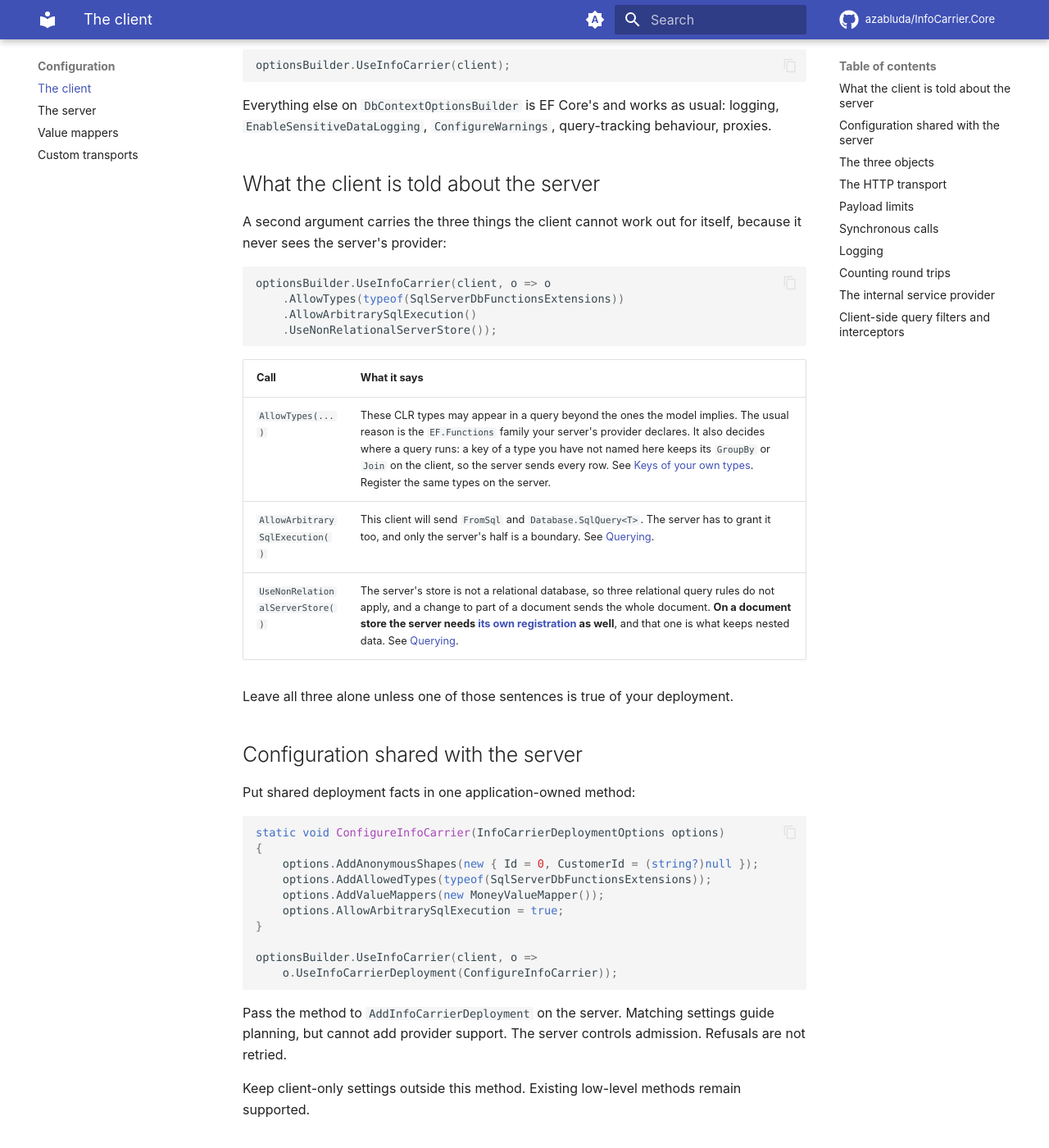
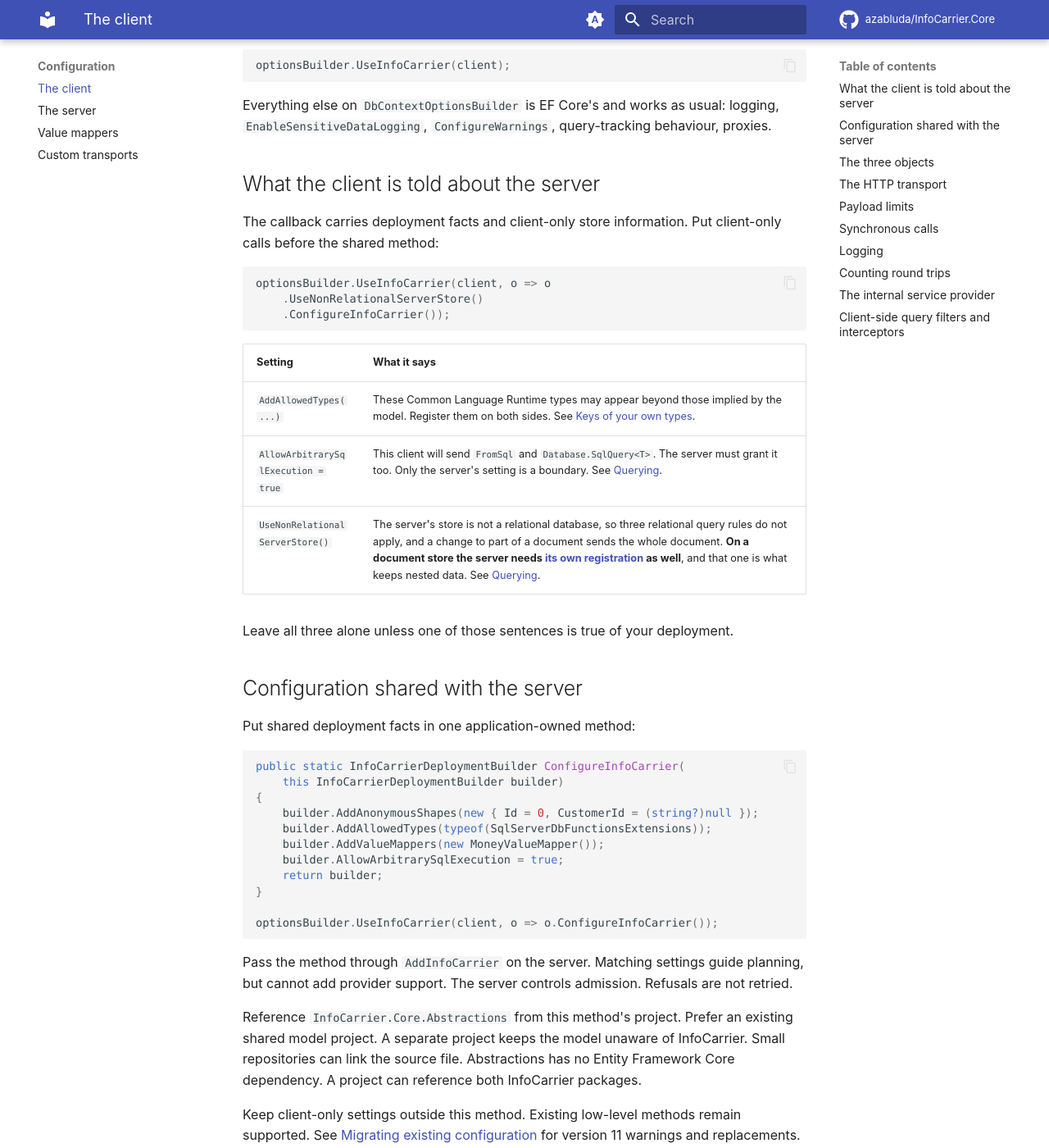
Before and after one commit to azabluda/InfoCarrier.Core, an MkDocs documentation site: the page built from website/docs/configuration/client.md, in a window 1280 px wide and 1400 px high, scrolled down 235 px. Shown: the whole window at 82% size. Built offline with MkDocs 1.6.1 and Material for MkDocs 9.7.7, drawn with Linux system fonts in a browser that asks for light colours; comment, search, counter and statistics services are not loaded.

Commit message:
docs: recommend shared deployment configuration

````diff
--- a/website/docs/configuration/client.md
+++ b/website/docs/configuration/client.md
@@ -12,20 +12,19 @@ Everything else on `DbContextOptionsBuilder` is EF Core's and works as usual: lo
 
 ## What the client is told about the server
 
-A second argument carries the three things the client cannot work out for itself, because it never
-sees the server's provider:
+The callback carries deployment facts and client-only store information. Put client-only calls
+before the shared method:
 
 ```csharp
 optionsBuilder.UseInfoCarrier(client, o => o
-    .AllowTypes(typeof(SqlServerDbFunctionsExtensions))
-    .AllowArbitrarySqlExecution()
-    .UseNonRelationalServerStore());
+    .UseNonRelationalServerStore()
+    .ConfigureInfoCarrier());
 ```
 
-| Call | What it says |
+| Setting | What it says |
 |---|---|
-| `AllowTypes(...)` | These CLR types may appear in a query beyond the ones the model implies. The usual reason is the `EF.Functions` family your server's provider declares. It also decides where a query runs: a key of a type you have not named here keeps its `GroupBy` or `Join` on the client, so the server sends every row. See [Keys of your own types](../guide/querying.md#keys-of-your-own-types). Register the same types on the server. |
-| `AllowArbitrarySqlExecution()` | This client will send `FromSql` and `Database.SqlQuery<T>`. The server has to grant it too, and only the server's half is a boundary. See [Querying](../guide/querying.md#what-is-not-part-of-the-surface). |
+| `AddAllowedTypes(...)` | These Common Language Runtime types may appear beyond those implied by the model. Register them on both sides. See [Keys of your own types](../guide/querying.md#keys-of-your-own-types). |
+| `AllowArbitrarySqlExecution = true` | This client will send `FromSql` and `Database.SqlQuery<T>`. The server must grant it too. Only the server's setting is a boundary. See [Querying](../guide/querying.md#what-is-not-part-of-the-surface). |
 | `UseNonRelationalServerStore()` | The server's store is not a relational database, so three relational query rules do not apply, and a change to part of a document sends the whole document. **On a document store the server needs [its own registration](server.md#saying-the-store-is-a-document-store) as well**, and that one is what keeps nested data. See [Querying](../guide/querying.md#rules-that-come-from-the-servers-store). |
 
 Leave all three alone unless one of those sentences is true of your deployment.
@@ -35,22 +34,30 @@ Leave all three alone unless one of those sentences is true of your deployment.
 Put shared deployment facts in one application-owned method:
 
 ```csharp
-static void ConfigureInfoCarrier(InfoCarrierDeploymentOptions options)
+public static InfoCarrierDeploymentBuilder ConfigureInfoCarrier(
+    this InfoCarrierDeploymentBuilder builder)
 {
-    options.AddAnonymousShapes(new { Id = 0, CustomerId = (string?)null });
-    options.AddAllowedTypes(typeof(SqlServerDbFunctionsExtensions));
-    options.AddValueMappers(new MoneyValueMapper());
-    options.AllowArbitrarySqlExecution = true;
+    builder.AddAnonymousShapes(new { Id = 0, CustomerId = (string?)null });
+    builder.AddAllowedTypes(typeof(SqlServerDbFunctionsExtensions));
+    builder.AddValueMappers(new MoneyValueMapper());
+    builder.AllowArbitrarySqlExecution = true;
+    return builder;
 }
 
-optionsBuilder.UseInfoCarrier(client, o =>
-    o.UseInfoCarrierDeployment(ConfigureInfoCarrier));
+optionsBuilder.UseInfoCarrier(client, o => o.ConfigureInfoCarrier());
 ```
 
-Pass the method to `AddInfoCarrierDeployment` on the server. Matching settings guide planning,
-but cannot add provider support. The server controls admission. Refusals are not retried.
+Pass the method through `AddInfoCarrier` on the server. Matching settings guide planning, but
+cannot add provider support. The server controls admission. Refusals are not retried.
+
+Reference `InfoCarrier.Core.Abstractions` from this method's project. Prefer an existing shared
+model project. A separate project keeps the model unaware of InfoCarrier. Small repositories can
+link the source file. Abstractions has no Entity Framework Core dependency. A project can reference
+both InfoCarrier packages.
 
 Keep client-only settings outside this method. Existing low-level methods remain supported.
+See [Migrating existing configuration](server.md#migrating-existing-configuration) for version 11
+warnings and replacements.
 
 ## The three objects
 
````
Also changed, not shown: src/InfoCarrier.Core.Abstractions/PACKAGE.md (+16 -2 lines), src/InfoCarrier.Core/PACKAGE.md (+7 -6 lines), website/docs/configuration/server.md (+34 -17 lines), website/docs/configuration/value-mappers.md (+12 -11 lines).
